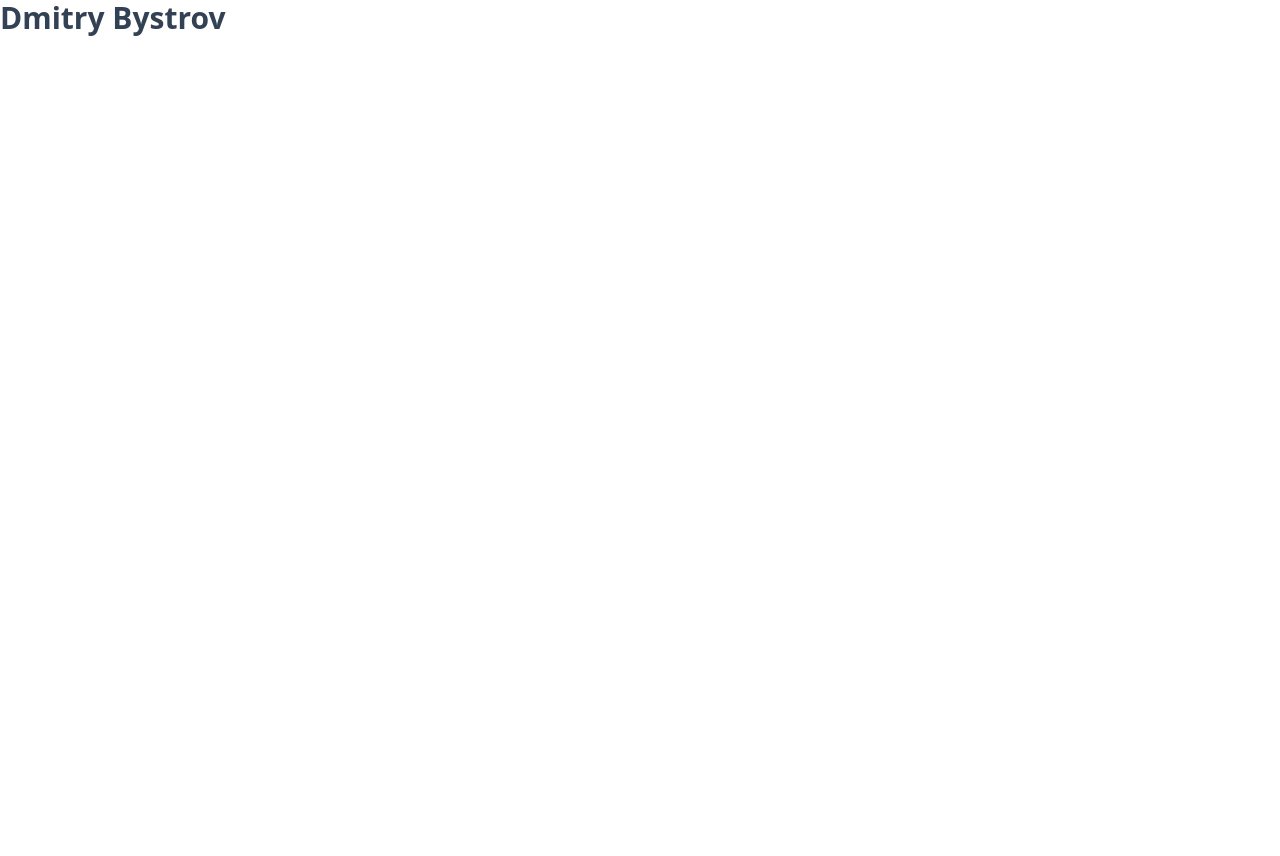
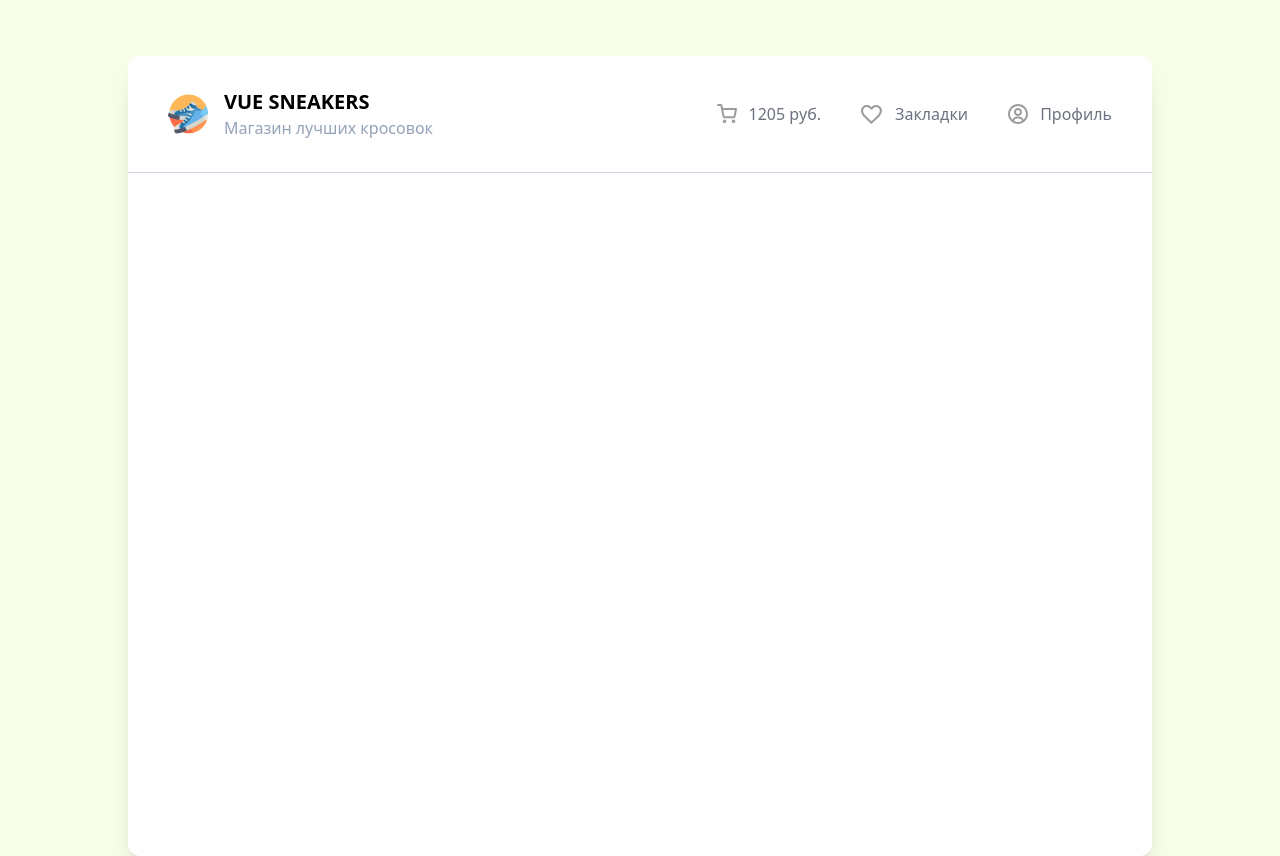
Before and after one commit to Scat55/sneakersShop, a Vue app: page / in a window 1280 px wide. Before the commit the page ends 800 px from the top, so only its background shows below. Built offline with nearby package versions, Linux system fonts and the light colour scheme.

Commit message:
feat: added Header component

```diff
--- a/src/App.vue
+++ b/src/App.vue
@@ -1,6 +1,9 @@
-<script lang="ts" setup></script>
+<script lang="ts" setup>
+import Header from '@/components/Header.vue';
+</script>
 
 <template>
-	<h1 class="text-slate-700 text-3xl font-bold">Dmitry Bystrov</h1>
+	<div class="bg-white w-4/5 m-auto h-screen rounded-xl shadow-xl mt-14">
+		<Header />
+	</div>
 </template>
-<style scoped lang="sass"></style>
--- a/src/assets/index.css
+++ b/src/assets/index.css
@@ -1,3 +1,7 @@
 @tailwind base;
 @tailwind components;
 @tailwind utilities;
+
+body {
+    background-color: rgb(247, 254, 231);
+}
--- /dev/null
+++ b/src/components/Header.vue
@@ -0,0 +1,49 @@
+<script setup lang="ts">
+import { reactive } from 'vue';
+
+interface Menu {
+	img: string;
+	text: string;
+}
+
+const menu: Menu[] = reactive([
+	{
+		img: '/cart.svg',
+		text: '1205 руб.',
+	},
+	{
+		img: '/heart.svg',
+		text: 'Закладки',
+	},
+	{
+		img: '/profile.svg',
+		text: 'Профиль',
+	},
+]);
+</script>
+
+<template>
+	<header class="flex justify-between border-b border-slate-300 px-10 py-8">
+		<!--Logo-->
+		<div class="flex items-center gap-4">
+			<img src="/logo.png" alt="Logo" class="w-10" />
+			<div>
+				<h2 class="font-bold text-xl uppercase">Vue Sneakers</h2>
+				<p class="text-slate-400">Магазин лучших кросовок</p>
+			</div>
+		</div>
+		<ul class="flex items-center gap-10">
+			<!--Menu-->
+			<li
+				class="flex items-center gap-3 text-gray-500 cursor-pointer hover:text-black"
+				v-for="(item, idx) in menu"
+				:key="idx"
+			>
+				<img :src="item.img" alt="Cart" />
+				<span>{{ item.text }}</span>
+			</li>
+		</ul>
+	</header>
+</template>
+
+<style scoped lang="scss"></style>
--- a/tailwind.config.js
+++ b/tailwind.config.js
@@ -1,6 +1,6 @@
 /** @type {import('tailwindcss').Config} */
 export default {
-	content: ['./index.html', './src/**/*.{vue, js,ts,jsx,tsx}'],
+	content: ['./index.html', './src/**/*.{vue, js,ts,jsx,tsx, css}'],
 	theme: {
 		extend: {},
 	},
```
